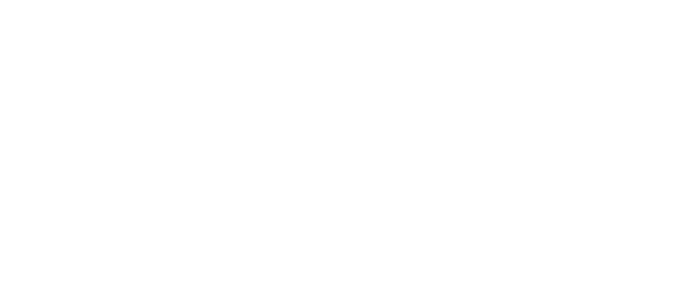
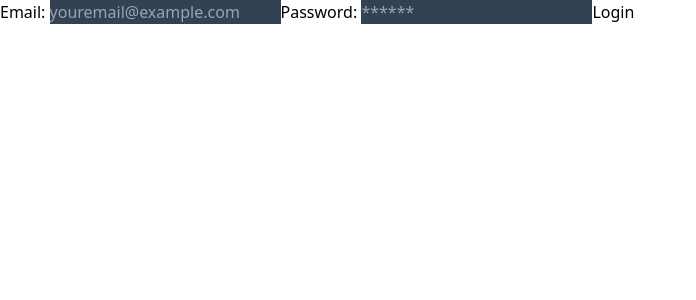
Before and after one commit to SantiagoRivanegra/quiz_react_firebase, a React (Create React App) app: page /login in a window 1280 px wide. Before the commit this address had no page. Shown: the top 300 px of the page, without its empty margins (0-696 px from the left). Built offline with nearby package versions, Linux system fonts and the light colour scheme.

Commit message:
register ok

```diff
--- a/src/App.js
+++ b/src/App.js
@@ -8,6 +8,7 @@ import FirstQuiz from './components/quiz/FirstQuiz'
 import PlayQuiz from './components/quiz/PlayQuiz.jsx'
 import Results from './components/quiz/Results.jsx'
 import UserRegister from './components/register/userRegister'
+import UserLogin from './components/login/UserLogin'
 
 import { AuthProvider } from './components/context/authContext'
 
@@ -21,6 +22,7 @@ function App() {
           <Routes>
             <Route path="/" element={<LandingPage />}></Route>
             <Route path="/signup" element={<UserRegister />}></Route>
+            <Route path="/login" element={<UserLogin />}></Route>
             <Route path="/quiz" element={<FirstQuiz />}></Route>
             <Route path="/quiz/play" element={<PlayQuiz />}></Route>
             <Route path="/quiz/results" element={<Results />}></Route>
--- a/src/components/context/authContext.js
+++ b/src/components/context/authContext.js
@@ -1,5 +1,5 @@
 import { createContext, useContext } from 'react'
-import { createUserWithEmailAndPassword } from 'firebase/auth'
+import { createUserWithEmailAndPassword, signInWithEmailAndPassword } from 'firebase/auth'
 import { auth } from '../../firebase-config'
 
 export const authContext = createContext()
@@ -10,9 +10,12 @@ export const useAuth = () => {
 }
 
 export function AuthProvider({ children }) {
-  const signup = (email, password) => {
-    createUserWithEmailAndPassword(auth, email, password)
+  const signup = (email, password) =>
+  createUserWithEmailAndPassword(auth, email, password)
+
+  const login = (email, password) => {
+    signInWithEmailAndPassword(auth, email, password)
+  }
+
+  return <authContext.Provider value={{ signup, login }}>{children}</authContext.Provider>
 }
-
-  return <authContext.Provider value={{ signup }}>{children}</authContext.Provider>
-}
--- a/src/components/login/UserLogin.jsx
+++ b/src/components/login/UserLogin.jsx
@@ -1,9 +1,62 @@
-import React from 'react'
+import React, { useState } from 'react'
+import { useNavigate } from 'react-router-dom'
+import { useAuth } from '../context/authContext'
 
 const UserLogin = () => {
-  return (
-    <div>UserLogin</div>
-  )
-}
 
+    const [user, setUser] = useState({
+      email: '',
+      password: ''
+    })
+
+    const { login } = useAuth()
+    const navigate = useNavigate()
+    const [error, setError] = useState()
+
+    const handleChange = ({ target:{ name, value } }) => {
+      setUser({ ...user, [name]: value })
+    }
+
+    const handleSubmit = async (e) => {
+      e.preventDefault();
+      setError('');
+      try {
+        await login(user.email, user.password);
+        // navigate("/");
+      } catch(error) {
+        setError(error.message);
+      }
+    }
+
+    return (
+      <div>
+        {error && <p>{error}</p>}
+
+        <form onSubmit={handleSubmit}>
+          <label htmlFor="email">Email: </label>
+          <input
+            className="bg-slate-700"
+            type="email"
+            name="email"
+            placeholder="youremail@example.com"
+            onChange={handleChange}
+          />
+
+          <label htmlFor="password">Password: </label>
+          <input
+            className="bg-slate-700"
+            type="password"
+            name="password"
+            id="password"
+            placeholder="******"
+            onChange={handleChange}
+          />
+
+          <button>
+            Login
+          </button>
+        </form>
+      </div>
+    )
+  }
 export default UserLogin
--- a/src/components/register/userRegister.jsx
+++ b/src/components/register/userRegister.jsx
@@ -1,7 +1,6 @@
 import React, { useState } from 'react'
+import { useAuth } from '../context/authContext'
 import { useNavigate } from 'react-router-dom'
-
-import { useAuth } from '../context/authContext'
 
 const UserRegister = () => {
 
@@ -14,17 +13,15 @@ const UserRegister = () => {
   const navigate = useNavigate()
   const [error, setError] = useState()
 
-  const handleChange = ({ target:{ name, value } }) => {
-    setUser({ ...user, [name]: value })
-  }
+  const handleChange = ({target:{ name, value }}) =>  setUser({ ...user, [name]: value })
 
   const handleSubmit = async (e) => {
     e.preventDefault();
-    setError("");
+    setError('');
     try {
       await signup(user.email, user.password);
-      navigate("/");
-    } catch (error) {
+      navigate('/');
+    } catch(error) {
       setError(error.message);
     }
   }
@@ -36,8 +33,8 @@ const UserRegister = () => {
       <form onSubmit={handleSubmit}>
         <label htmlFor="email">Email: </label>
         <input
-          className="bg-slate-700"
-          type="text"
+          className="bg-slate-400 font-black font-medium placeholder:text-slate-700"
+          type="email"
           name="email"
           placeholder="youremail@example.com"
           onChange={handleChange}
@@ -45,10 +42,11 @@ const UserRegister = () => {
 
         <label htmlFor="password">Password: </label>
         <input
-          className="bg-slate-700"
+          className="bg-slate-400 font-black font-medium placeholder:text-slate-700"
           type="password"
           name="password"
           id="password"
+          placeholder="******"
           onChange={handleChange}
         />
 
```
